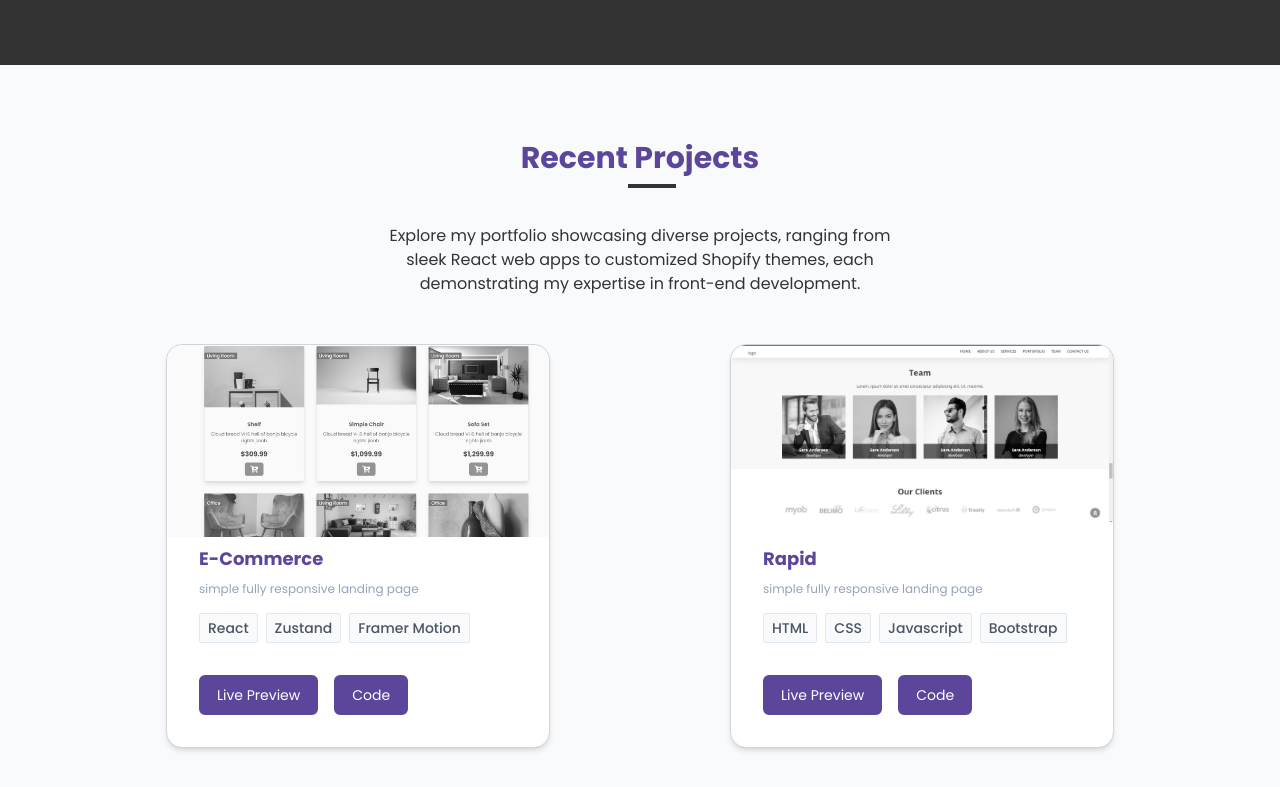
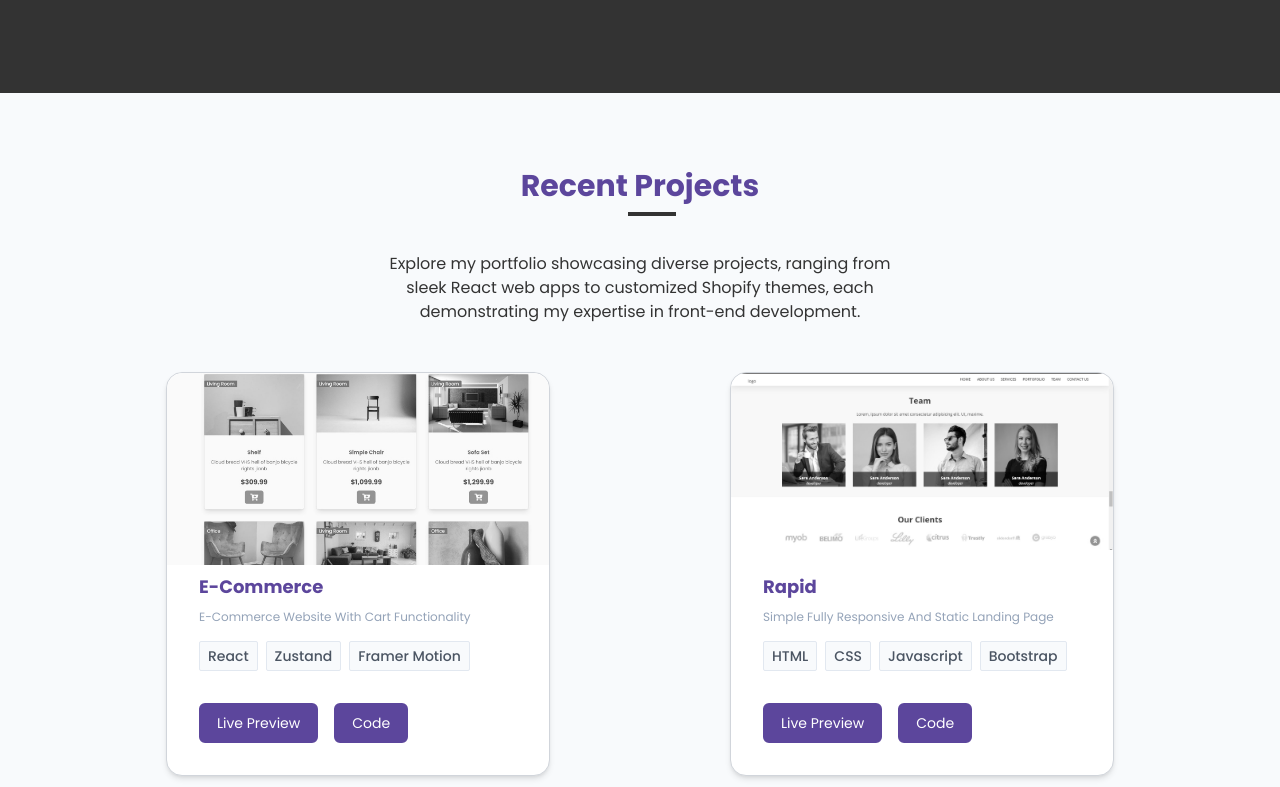
Before and after one commit to MuhammadRabi/react-old-portfolio, a React (Vite) app: page / in a window 1280 px wide. Shown: the part 3827-4614 px from the top of the page. Built offline with nearby package versions, Linux system fonts and the light colour scheme.

Commit message:
Add dynamic project desc

```diff
--- a/src/Components/Projects/ProjectItem.jsx
+++ b/src/Components/Projects/ProjectItem.jsx
@@ -1,7 +1,7 @@
 import Btn from "./Btn"
 import { motion } from "framer-motion"
 
-function ProjectItem({ url, repo, image, title, tools }) {
+function ProjectItem({ url, repo, image, title, tools, desc }) {
   return (
     <motion.article
       initial={{ x: -100, scale: 0.9 }}
@@ -20,9 +20,7 @@ function ProjectItem({ url, repo, image, title, tools }) {
         <h2 className="mt-2 text-lg font-bold text-left capitalize text-main">
           {title}
         </h2>
-        <p className="text-xs text-slate-400">
-          simple fully responsive landing page
-        </p>
+        <p className="text-xs capitalize text-slate-400 ">{desc}</p>
         <div className="flex flex-wrap gap-2">
           {tools.map((tech) => (
             <p
@@ -36,7 +34,7 @@ function ProjectItem({ url, repo, image, title, tools }) {
       </div>
       {/* expiremntal  */}
 
-      <div className="flex px-8 gap-4 py-8">
+      <div className="flex gap-4 px-8 py-8">
         <Btn title="Live preview" link={url} />
         <Btn title="Code" link={repo} />
       </div>
--- a/src/Components/Services/ServiceItem.jsx
+++ b/src/Components/Services/ServiceItem.jsx
@@ -20,7 +20,7 @@ const ServiceItem = ({ image, title, description }) => {
       <h3 className="mb-6 text-xl font-bold capitalize group-hover:text-main">
         {title}
       </h3>
-      <p className="px-4">{description}</p>
+      <p className="px-4 leading-relaxed text-gray-500">{description}</p>
       <span className="absolute top-0 left-0 w-1 h-0 duration-500 bg-main group-hover:h-full"></span>
       <span className="absolute bottom-0 right-0 w-1 h-0 duration-500 bg-main group-hover:h-full"></span>
     </motion.article>
--- a/src/constants/projectsData.js
+++ b/src/constants/projectsData.js
@@ -18,6 +18,7 @@ const projectData = [
     url: "https://react-e-commerce-inky.vercel.app/",
     image: img11,
     tools: ["react", "zustand", "framer motion"],
+    desc: "E-commerce website with cart functionality",
   },
   {
     id: 1,
@@ -26,6 +27,7 @@ const projectData = [
     url: "https://muhammadrabi.github.io/P20-Rapid/",
     image: img01,
     tools: ["HTML", "CSS", "javascript", "bootstrap"],
+    desc: "simple fully responsive and static landing page",
   },
   {
     id: 2,
@@ -34,6 +36,7 @@ const projectData = [
     url: "https://muhammadrabi.github.io/P24-Luxe/",
     image: img02,
     tools: ["HTML", "SASS", "javascript", "bootstrap"],
+    desc: "simple fully responsive landing page",
   },
   {
     id: 3,
@@ -42,6 +45,7 @@ const projectData = [
     url: "https://muhammadrabi.github.io/P27-GreenRent/",
     image: img03,
     tools: ["HTML", "CSS", "javascript"],
+    desc: "simple fully responsive landing page",
   },
   {
     id: 4,
@@ -50,6 +54,7 @@ const projectData = [
     url: "https://muhammadrabi.github.io/P15-Watches/",
     image: img04,
     tools: ["HTML", "CSS", "javascript"],
+    desc: "simple fully responsive landing page",
   },
 
   {
@@ -59,14 +64,16 @@ const projectData = [
     url: "https://muhammadrabi.github.io/P26-DoopShapes/",
     image: img05,
     tools: ["HTML", "CSS", "javascript"],
+    desc: "simple fully responsive landing page",
   },
   {
     id: 12,
-    title: "landing page",
+    title: "multi-page react website",
     repo: "https://github.com/MuhammadRabi/react-darth-vader",
     url: "https://p12-darth-vader.vercel.app",
     image: img12,
-    tools: ["styled components", "react router"],
+    tools: ["react", "react router"],
+    desc: "simple fully responsive landing page",
   },
   {
     id: 6,
@@ -75,6 +82,7 @@ const projectData = [
     url: "https://muhammadrabi.github.io/P25-Bondi/",
     image: img06,
     tools: ["HTML", "CSS", "javascript"],
+    desc: "simple fully responsive landing page",
   },
   {
     id: 7,
@@ -83,14 +91,16 @@ const projectData = [
     url: "https://muhammadrabi.github.io/P21-Leon/",
     image: img07,
     tools: ["HTML", "CSS", "javascript"],
+    desc: "fully responsive page across all devices.",
   },
   {
     id: 8,
-    title: "resturante",
+    title: "resturante landing page",
     repo: "https://github.com/MuhammadRabi/P17-FoodPrototype",
     url: "https://muhammadrabi.github.io/P17-FoodPrototype/",
     image: img08,
     tools: ["HTML", "CSS", "javascript"],
+    desc: "Arabic fully responsive page for a restaurant",
   },
 
   {
@@ -100,6 +110,7 @@ const projectData = [
     url: "https://muhammadrabi.github.io/P22-Kasper/",
     image: img10,
     tools: ["HTML", "CSS", "javascript"],
+    desc: "simple fully responsive landing page",
   },
 ]
 export default projectData
```
